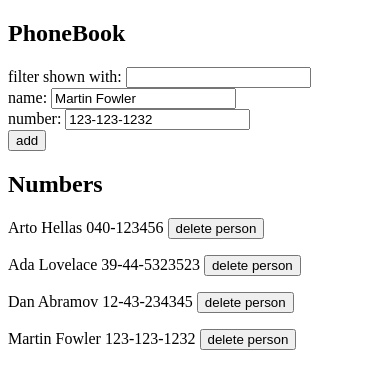
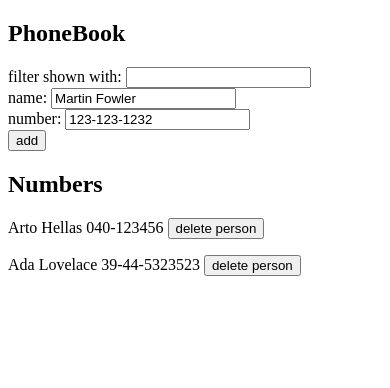
Before and after one commit to Edo90/FullStackCourse-Part2, a React (Create React App) app in the folder part2/the_phonebook/: page / in a window 390 px wide. Shown: the top 388 px of the page. Built offline with nearby package versions, Linux system fonts and the light colour scheme; data requests are answered from the project's data file.

Commit message:
Phonebook step12

```diff
--- a/part2/the_phonebook/db.json
+++ b/part2/the_phonebook/db.json
@@ -9,16 +9,6 @@
       "name": "Ada Lovelace",
       "number": "39-44-5323523",
       "id": 2
-    },
-    {
-      "name": "Dan Abramov",
-      "number": "12-43-234345",
-      "id": 3
-    },
-    {
-      "name": "Martin Fowler",
-      "number": "123-123-1232",
-      "id": 4
     }
   ]
 }
--- a/part2/the_phonebook/src/App.js
+++ b/part2/the_phonebook/src/App.js
@@ -113,7 +113,7 @@ const App = () => {
           setNotificationTimeOut()
         })
         .catch(error => {
-          setNotificationMessage(`Unable to delete '${person.name}'`)
+          setNotificationMessage(`Information of '${person.name}' have already been deleted`)
           setNotificationTimeOut()
           setIsError(true)
         })
```
